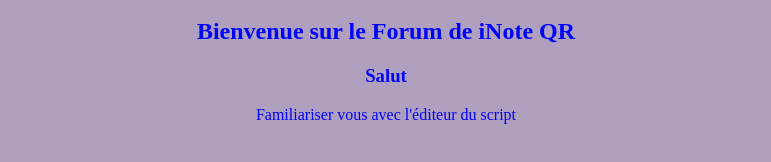
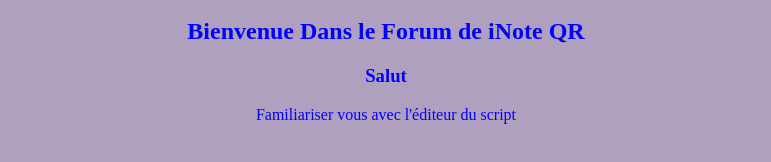
Before and after one commit to SOULEYMANEBOUBAKARY/iNote, a plain HTML site: page index.html in a window 1280 px wide. Shown: the part 30-192 px from the top of the page, without its empty margins (254-1025 px from the left). Drawn offline with Linux system fonts and the light colour scheme.

Commit message:
Update index.html

```diff
--- a/index.html
+++ b/index.html
@@ -3,7 +3,7 @@
 <img src="c:\utilisateurs\dell\téléchargements\iNote.ico">
 <head>
 <b><hl>Votre espace de formation dans le Genie Logiciel avec plusieurs années d'expérience dans le domaine</hl></b>
-<h2>Bienvenue sur le Forum de iNote QR</h2>
+<h2>Bienvenue Dans le Forum de iNote QR</h2>
 <h3> Salut</h3>
 </head>
 <body>
```
